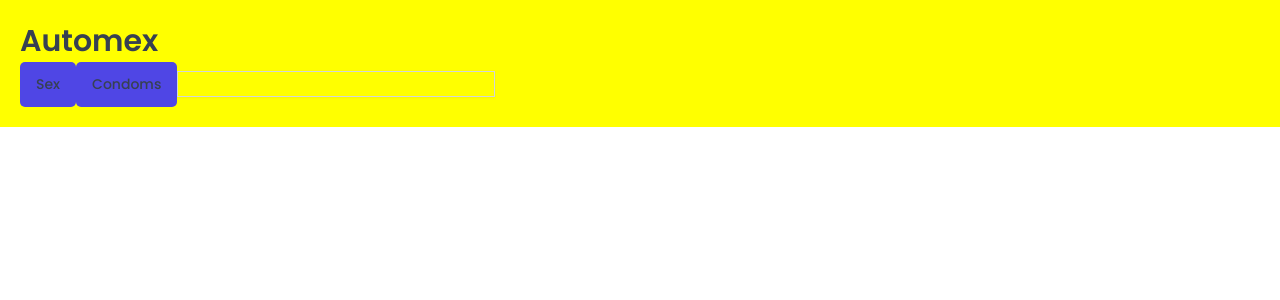
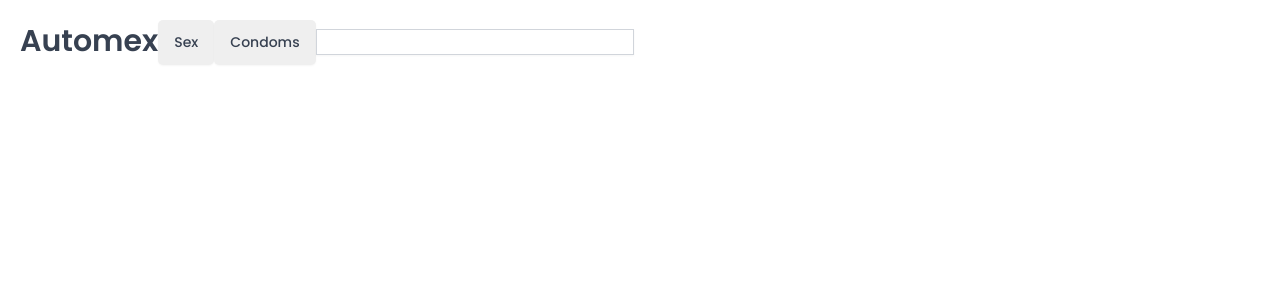
Before and after one commit to brianmujjuni/Hotel-lounge-React, a React (Vite) app: page / in a window 1280 px wide. Shown: the top 300 px of the page. Built offline with nearby package versions, Linux system fonts and the light colour scheme; a web font is replaced by a local one.

Commit message:
modify button component

```diff
--- a/src/App.jsx
+++ b/src/App.jsx
@@ -3,9 +3,9 @@
 import Input from "./ui/Input";
 import Button from "./ui/Button";
 import Heading from "./ui/Heading";
+import Row from "./ui/Row";
 
 const StyledApp = styled.div`
-  background-color: yellow;
   padding: 20px;
 `;
 export default function App() {
@@ -13,10 +13,18 @@
     <>
       <GlobalStyles />
       <StyledApp>
-        <Heading as="h1">Automex</Heading>
-        <Button>Sex</Button>
-        <Button>Condoms</Button>
-        <Input type="tel"></Input>
+        <Row>
+          <Heading as="h1">Automex</Heading>
+          <div>
+            <Button variation="primary" size="medium">
+              Sex
+            </Button>
+            <Button variation="secondary" size="medium">
+              Condoms
+            </Button>
+            <Input type="tel"></Input>
+          </div>
+        </Row>
       </StyledApp>
     </>
   );
--- a/src/ui/Button.jsx
+++ b/src/ui/Button.jsx
@@ -49,18 +49,16 @@
 };
 
 const Button = styled.button`
-  font-size: 1.4rem;
-  padding: 1.2rem 1.6rem;
-  font-weight: 500;
   border: none;
   border-radius: var(--border-radius-sm);
-  background-color: var(--color-brand-600);
-  cursor: pointer
-  box-shadow: var(--shadow-sm)
-  color: var(--color-brand-50);
- &:hover{
-  background-color: var(--color-brand-700)
- }
+  box-shadow: var(--shadow-sm);
+
+  ${(props) => sizes[props.size]}
+  $(props=>variations[props.variation])
 `;
+Button.defaultProps = {
+  variation: "primary",
+  size: "medium",
+};
 
 export default Button;
--- /dev/null
+++ b/src/ui/Row.jsx
@@ -0,0 +1,23 @@
+import styled, { css } from "styled-components";
+
+const Row = styled.div`
+  display: flex;
+  ${(props) =>
+    props.type === "horizontal" &&
+    css`
+      justify-content: space-between;
+      align-items: center;
+    `}
+
+  ${(props) =>
+    props.type === "vertical" &&
+    css`
+      flex-direction: column
+      gap: 1.6rem
+    `}
+`;
+Row.defaultProps = {
+  type: "vertical",
+};
+
+export default Row;
```
